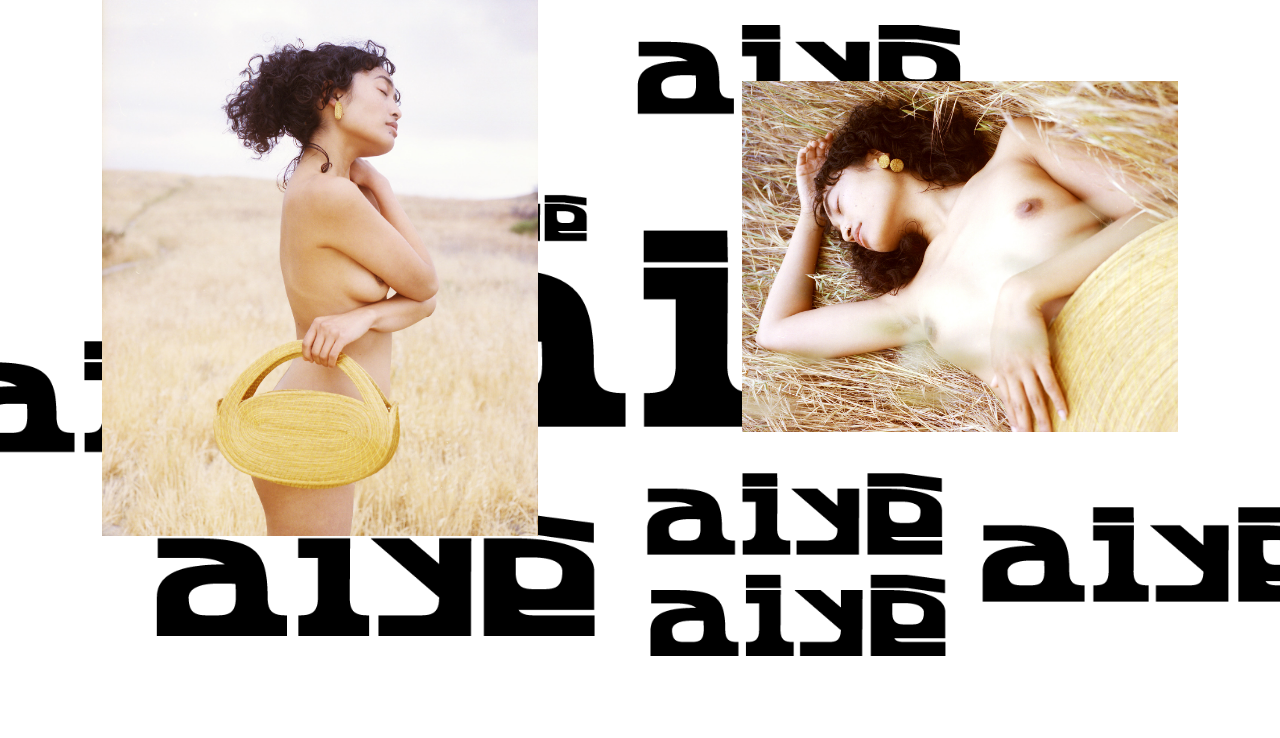
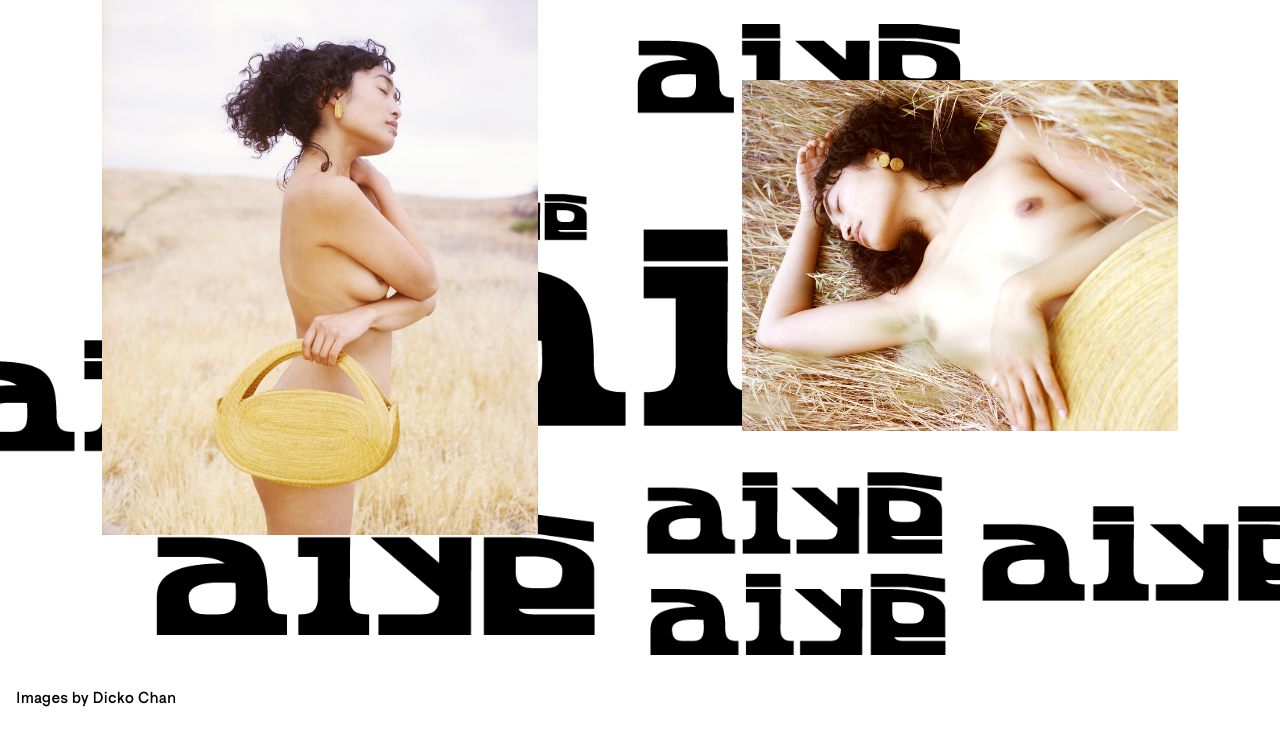
Before and after one commit to waverly/aiye, a plain HTML site: page index.html in a window 1280 px wide. Shown: the part 1757-2495 px from the top of the page. Before the commit the page ends 2413 px from the top, so only its background shows below. Drawn offline with Linux system fonts and the light colour scheme.

Commit message:
adds image credit line

```diff
--- a/index.html
+++ b/index.html
@@ -1,5 +1,6 @@
 <!DOCTYPE html>
 <html lang="en">
+
 <head>
   <meta charset="UTF-8" />
   <meta name="viewport" content="width=device-width, initial-scale=1.0" />
@@ -7,6 +8,7 @@
   <link rel="stylesheet" href="css/index.css" />
   <title>Aiye</title>
 </head>
+
 <body>
   <div id="one" class="slide">
     <div class="bg-img"></div>
@@ -28,5 +30,9 @@
     </div>
     <div class="bg-img"></div>
   </div>
+  <div class="last">
+    <p>Images by Dicko Chan</p>
+  </div>
 </body>
+
 </html>
--- a/scss/index.scss
+++ b/scss/index.scss
@@ -1,3 +1,9 @@
+@font-face {
+  font-family: "Normul";
+  src: url("../assets/NormulQT-Regular.woff2") format("woff2"),
+       url("../assets/NormulQT-Regular.woff") format("woff");
+}
+
 * {
   box-sizing: border-box;
 }
@@ -6,6 +12,7 @@ html,
 body {
   margin: 0;
   padding: 0;
+  font-family: "Normul", Helvetica, Arial, sans-serif;
 }
 
 .slide {
@@ -85,6 +92,12 @@ body {
   }
 }
 
+.last {
+  width: 100%;
+  padding: 1rem;
+  text-align: left;
+}
+
 @media screen and (max-width: 768px) {
   .logo {
     width: 60vw;
```
Also changed, not shown: assets/NormulQT-Regular.woff (added), assets/NormulQT-Regular.woff2 (added), css/index.css, 2 other files. Lines whose indentation alone changed are shown as unchanged.
